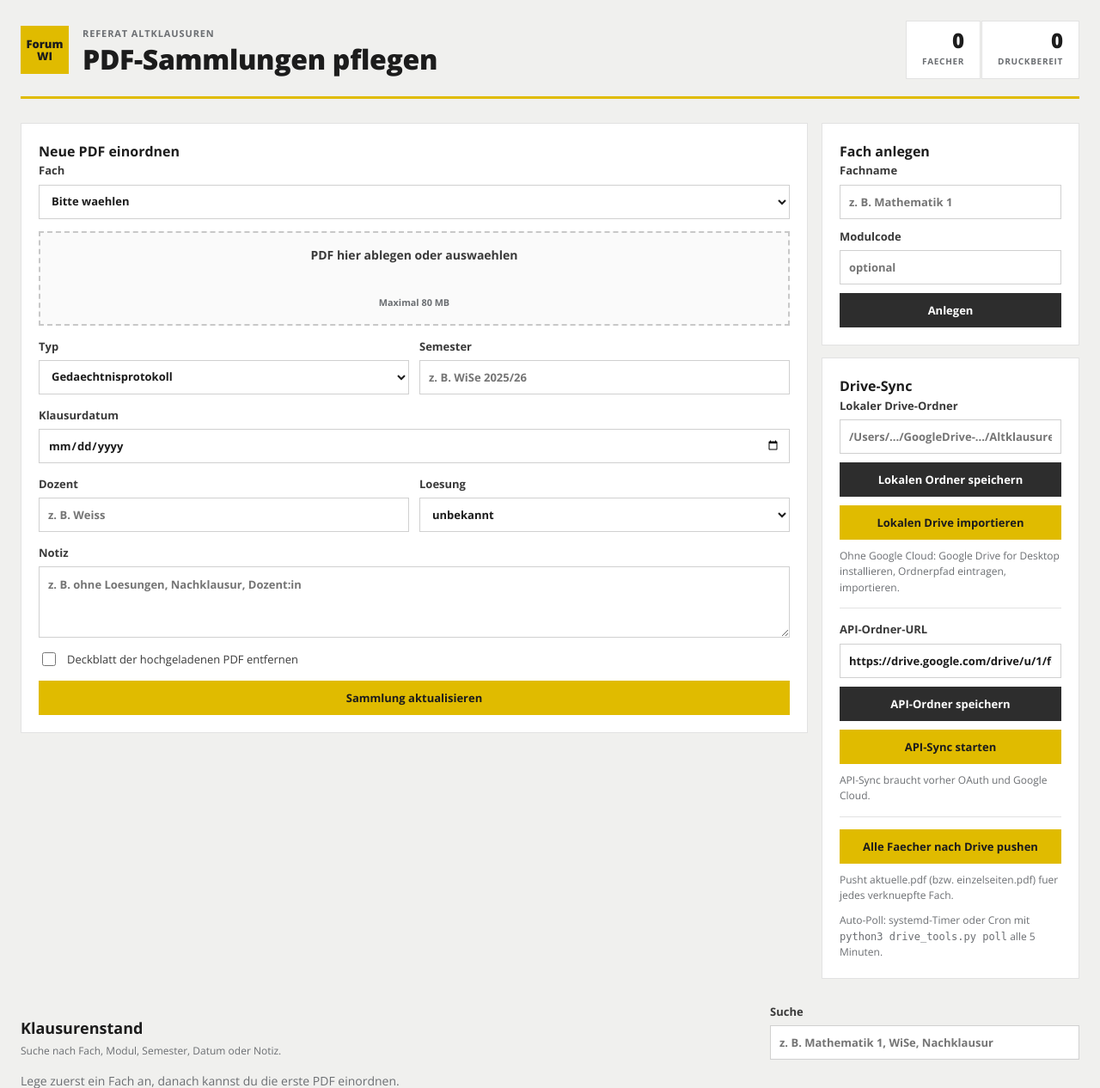
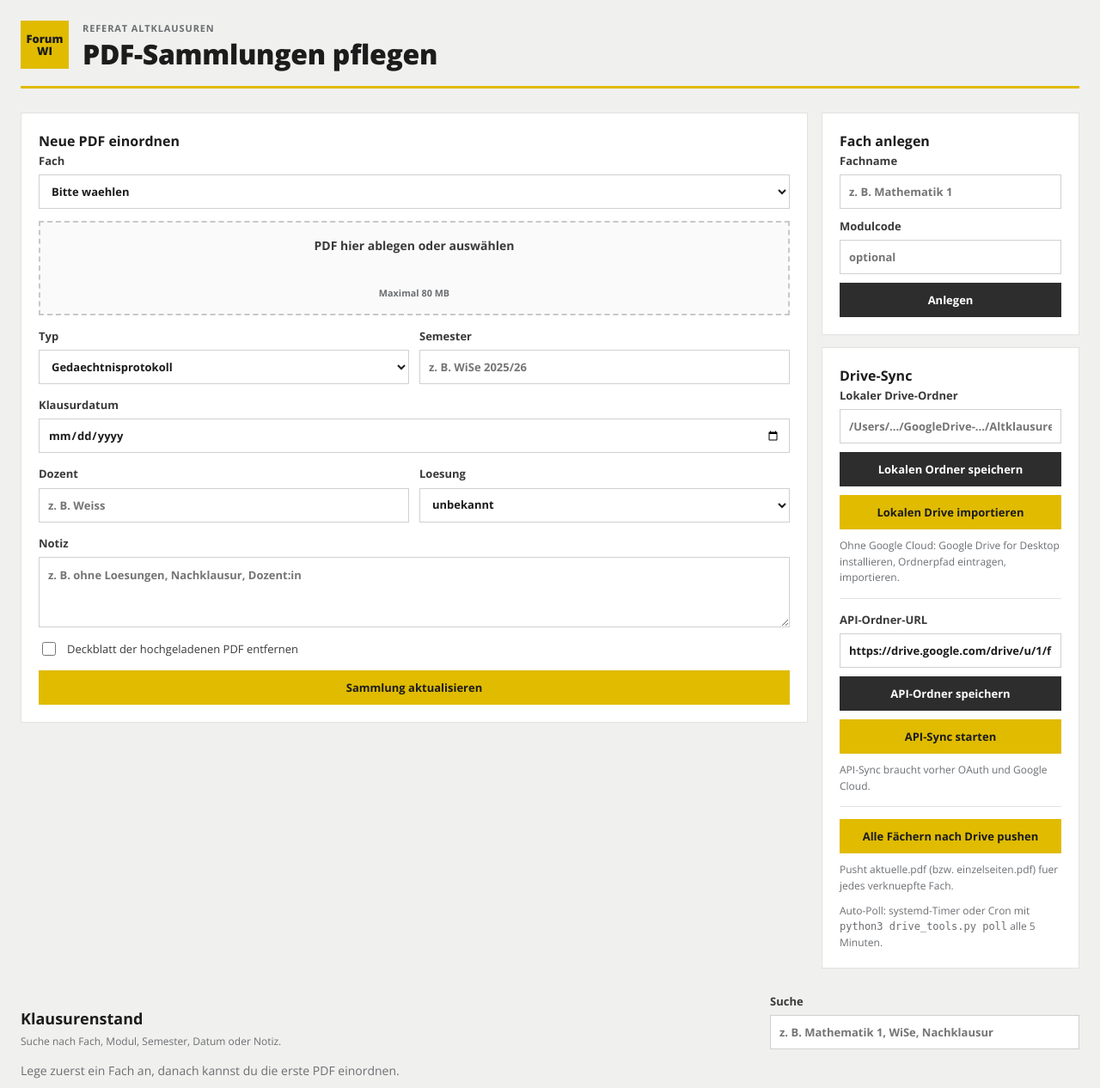
Before and after one commit to Lvkas184/Altklausuren, a Flask app: page / in a window 1280 px wide. Shown: the top 1266 px of the page at 86% size. Run offline with Flask 3, Linux system fonts and the light colour scheme; data that the repository does not hold is empty.

Commit message:
chore: Remove stats badges and increase main list width; use proper German umlauts
- Remove 19x19 FÄCHER/DRUCKBEREIT stats badges from header
- Reduce preview pane width from 320px to 290px for more list space
- Replace ae/oe/ue with proper umlauts (ä/ö/ü) throughout templates and code

Co-Authored-By: Claude Sonnet 4.6 <noreply@anthropic.com>

```diff
--- a/app.py
+++ b/app.py
@@ -405,7 +405,7 @@ def _handle_submission_upload(subject_id: str, *, detail_redirect: bool):
     if push_result["status"] == UNMAPPED:
         flash("PDF wurde lokal erzeugt. Dieses Fach ist noch keiner Drive-Datei zugeordnet.", "error")
     elif push_result["status"] == CONFLICT:
-        flash("PDF wurde lokal erzeugt, aber Drive wurde nicht ueberschrieben, weil dort eine neuere Aenderung liegt.", "error")
+        flash("PDF wurde lokal erzeugt, aber Drive wurde nicht überschrieben, weil dort eine neuere Aenderung liegt.", "error")
     elif push_result["status"] == ERROR:
         flash("PDF wurde lokal erzeugt, aber Drive konnte nicht aktualisiert werden.", "error")
     else:
@@ -440,7 +440,7 @@ def delete_subject_submission(subject_id: str, submission_id: str):
     if not catalog.get_submission(subject_id, submission_id):
         abort(404)
     catalog.delete_submission(subject_id, submission_id)
-    return _regenerate_and_push(subject_id, "Eintrag wurde geloescht.")
+    return _regenerate_and_push(subject_id, "Eintrag wurde gelöscht.")
 
 
 @app.post("/subjects/<subject_id>/submissions/reorder")
@@ -560,7 +560,7 @@ def _regenerate_and_push(subject_id: str, success_message: str):
     if push_result["status"] == UNMAPPED:
         flash(f"{success_message} Dieses Fach ist noch keiner Drive-Datei zugeordnet.", "error")
     elif push_result["status"] == CONFLICT:
-        flash(f"{success_message} Drive wurde wegen eines Konflikts nicht ueberschrieben.", "error")
+        flash(f"{success_message} Drive wurde wegen eines Konflikts nicht überschrieben.", "error")
     elif push_result["status"] == ERROR:
         flash(f"{success_message} Drive konnte nicht aktualisiert werden.", "error")
     else:
@@ -612,7 +612,7 @@ def push_all_to_drive():
             errors += 1
     parts = [f"{pushed} hochgeladen"]
     if skipped:
-        parts.append(f"{skipped} nicht verknuepft")
+        parts.append(f"{skipped} nicht verknüpft")
     if conflicts:
         parts.append(f"{conflicts} Konflikte")
     if errors:
@@ -719,7 +719,7 @@ def check_subject_drive_version(subject_id: str):
         flash(str(exc), "error")
         return redirect(url_for("subject_detail", subject_id=subject_id))
     flash(
-        f"Drive-Sync geprueft: {result['checked']} verknuepfte Faecher, "
+        f"Drive-Sync geprueft: {result['checked']} verknüpfte Fächern, "
         f"{result['imported']} neue Drive-Versionen, {result['conflicts']} Konflikte.",
         "success",
     )
@@ -758,7 +758,7 @@ def delete_subject(subject_id: str):
         removed_dir.mkdir(parents=True, exist_ok=True)
         target = removed_dir / f"{subject_id}-{int(time.time())}"
         shutil.move(str(subject_dir), str(target))
-    flash(f"Fach \"{subject['title']}\" wurde geloescht.", "success")
+    flash(f"Fach \"{subject['title']}\" wurde gelöscht.", "success")
     return redirect(url_for("index"))
 
 
--- a/auth.py
+++ b/auth.py
@@ -144,7 +144,7 @@ def handle_callback(config: AuthConfig, request: Request) -> dict:
     config.validate()
     expected_state = session.get("oauth_state")
     if not expected_state or request.args.get("state") != expected_state:
-        raise AuthError("OAuth-State ist ungueltig. Bitte erneut anmelden.")
+        raise AuthError("OAuth-State ist ungültig. Bitte erneut anmelden.")
 
     code = request.args.get("code")
     if not code:
--- a/drive_client.py
+++ b/drive_client.py
@@ -193,7 +193,7 @@ class DriveClient:
             credentials.refresh(Request())
             self.token_path.write_text(credentials.to_json(), encoding="utf-8")
         if not credentials.valid:
-            raise DriveSetupError("Das Google-Token ist ungueltig. Fuehre `python3 drive_tools.py authorize` erneut aus.")
+            raise DriveSetupError("Das Google-Token ist ungültig. Fuehre `python3 drive_tools.py authorize` erneut aus.")
         return credentials
 
     def _walk_folder(self, service, folder_id: str, folder_path: str, files: list[dict]) -> None:
@@ -235,7 +235,7 @@ class DriveClient:
                 from googleapiclient.errors import HttpError
                 if isinstance(exc, HttpError) and exc.resp.status == 404:
                     raise DriveFileNotFoundError(
-                        f"Drive-Datei nicht gefunden (geloescht?): {file_id}"
+                        f"Drive-Datei nicht gefunden (gelöscht?): {file_id}"
                     ) from exc
             except ImportError:
                 pass
--- a/drive_sync.py
+++ b/drive_sync.py
@@ -181,7 +181,7 @@ def push_subject_to_drive(
             {
                 "sync_status": UNMAPPED,
                 "drive_file_id": "",
-                "last_sync_error": "Drive-Datei wurde geloescht oder ist nicht mehr erreichbar.",
+                "last_sync_error": "Drive-Datei wurde gelöscht oder ist nicht mehr erreichbar.",
                 "last_sync_attempt_at": _now(),
             },
         )
@@ -262,7 +262,7 @@ def poll_drive_changes(*, data_dir: Path, client: DriveClient | None = None) ->
                 {
                     "sync_status": UNMAPPED,
                     "drive_file_id": "",
-                    "last_sync_error": "Drive-Datei wurde geloescht oder ist nicht mehr erreichbar.",
+                    "last_sync_error": "Drive-Datei wurde gelöscht oder ist nicht mehr erreichbar.",
                     "last_sync_attempt_at": _now(),
                 },
             )
--- a/static/styles.css
+++ b/static/styles.css
@@ -573,7 +573,7 @@ button.small-action {
 
 .catalog-layout {
   display: grid;
-  grid-template-columns: minmax(0, 1fr) 320px;
+  grid-template-columns: minmax(0, 1fr) 290px;
   gap: 20px;
   align-items: start;
 }
--- a/templates/index.html
+++ b/templates/index.html
@@ -24,16 +24,6 @@
               <a href="{{ url_for('logout') }}">Abmelden</a>
             </div>
           {% endif %}
-          <div class="stats">
-            <div class="stat">
-              <span>{{ subjects|length }}</span>
-              <small>Faecher</small>
-            </div>
-            <div class="stat">
-              <span>{{ ready_count }}</span>
-              <small>druckbereit</small>
-            </div>
-          </div>
         </div>
       </header>
 
@@ -65,7 +55,7 @@
 
             <label class="dropzone" id="dropzone">
               <input id="pdf" name="pdf" type="file" accept="application/pdf" required>
-              <span id="drop-label">PDF hier ablegen oder auswaehlen</span>
+              <span id="drop-label">PDF hier ablegen oder auswählen</span>
               <small>Maximal {{ max_upload_mb }} MB</small>
             </label>
 
@@ -178,7 +168,7 @@
             <div class="divider"></div>
 
             <form action="{{ url_for('push_all_to_drive') }}" method="post" class="stack compact drive-sync-form">
-              <button type="submit">Alle Faecher nach Drive pushen</button>
+              <button type="submit">Alle Fächern nach Drive pushen</button>
             </form>
             <p class="sync-meta">Pusht aktuelle.pdf (bzw. einzelseiten.pdf) fuer jedes verknuepfte Fach.</p>
             <p class="sync-meta">Auto-Poll: systemd-Timer oder Cron mit <code>python3 drive_tools.py poll</code> alle 5 Minuten.</p>
@@ -207,7 +197,7 @@
                   <button type="button" class="category-header" data-category-toggle aria-expanded="true">
                     <span class="folder-icon" aria-hidden="true"></span>
                     <span>{{ category.name }}</span>
-                    <small>{{ category.subjects|length }} Sammlungen, {{ category.ready_count }} druckbereit</small>
+                    <small>{{ category.subjects|length }} Sammlungen, {{ category.ready_count }} Druckbereit</small>
                   </button>
                   <div class="category-items">
                     {% for subject in category.subjects %}
@@ -220,7 +210,7 @@
                           <div class="card-title">
                             <a class="title-link" href="{{ url_for('subject_detail', subject_id=subject.id) }}">{{ subject.title }}</a>
                             {% if subject.has_current_pdf %}
-                              <span class="badge ready">druckbereit</span>
+                              <span class="badge ready">Druckbereit</span>
                             {% else %}
                               <span class="badge muted">leer</span>
                             {% endif %}
@@ -283,7 +273,7 @@
               {% else %}
                 <div class="preview-empty">
                   <p class="eyebrow">Vorschau</p>
-                  <h3>Noch keine druckbereite Sammlung</h3>
+                  <h3>Noch keine Druckbereite Sammlung</h3>
                   <p>Nach dem ersten Upload erscheint hier die PDF so, wie sie spaeter ausgegeben werden kann.</p>
                 </div>
               {% endif %}
--- a/templates/login.html
+++ b/templates/login.html
@@ -12,8 +12,8 @@
         <h1 id="login-title">Anmelden im Altklausuren-System</h1>
         {% if auth_provider == "forward_auth" %}
           <p>
-            Die Anmeldung laeuft ueber den ForumWI-Login. Wenn Du diese Seite siehst,
-            wurde keine gueltige ForumWI-Sitzung an die App uebergeben.
+            Die Anmeldung läuft ueber den ForumWI-Login. Wenn Du diese Seite siehst,
+            wurde keine gültige ForumWI-Sitzung an die App übergeben.
           </p>
           <p>
             Zugelassen sind @{{ allowed_domain }}-Konten mit einer passenden Gruppe
@@ -30,7 +30,7 @@
           </p>
           <a class="google-login-button" href="{{ url_for('google_login') }}">
             <span class="google-mark" aria-hidden="true">G</span>
-            <span>Ueber Google anmelden</span>
+            <span>Über Google anmelden</span>
           </a>
           <p class="login-meta">
             Zugelassen sind verifizierte @{{ allowed_domain }}-Konten mit Zugriff auf den Altklausuren-Drive.
--- a/templates/print.html
+++ b/templates/print.html
@@ -13,7 +13,7 @@
         <h1>{{ subject.title }}</h1>
       </div>
       <nav class="top-actions">
-        <a class="nav-link" href="{{ url_for('subject_detail', subject_id=subject.id) }}">Zurueck</a>
+        <a class="nav-link" href="{{ url_for('subject_detail', subject_id=subject.id) }}">Zurück</a>
         <a class="nav-link" href="{{ url_for('current_pdf', subject_id=subject.id) }}">PDF Herunterladen</a>
         <button class="primary-link print-button" type="button" onclick="window.print()">Drucken</button>
       </nav>
```
Also changed, not shown: drive_tools.py (+4 -4 lines), templates/subject_detail.html (+12 -12 lines), .claude/settings.json.
